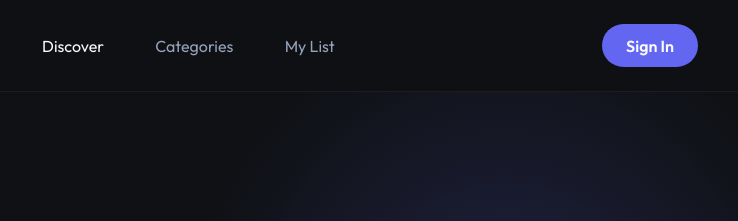
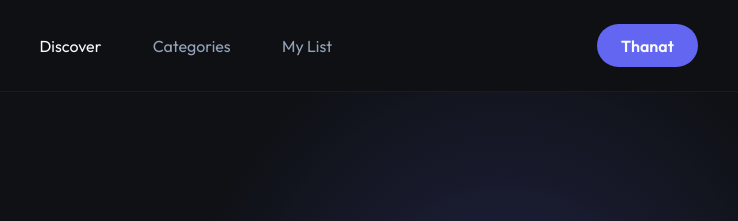
Before and after one commit to ZennyBoil/cicd-lab06, a website: page public/index.html in a window 1280 px wide. Shown: the top 221 px of the page, 518-1256 px from the left. Drawn offline with Linux system fonts and the light colour scheme; no server answers.

Commit message:
edit index

```diff
--- a/public/index.html
+++ b/public/index.html
@@ -15,7 +15,7 @@
             <a href="#">Categories</a>
             <a href="#">My List</a>
         </div>
-        <div class="profile-btn">Sign In</div>
+        <div class="profile-btn">Thanat</div>
     </nav>
 
     <header class="hero">
```
